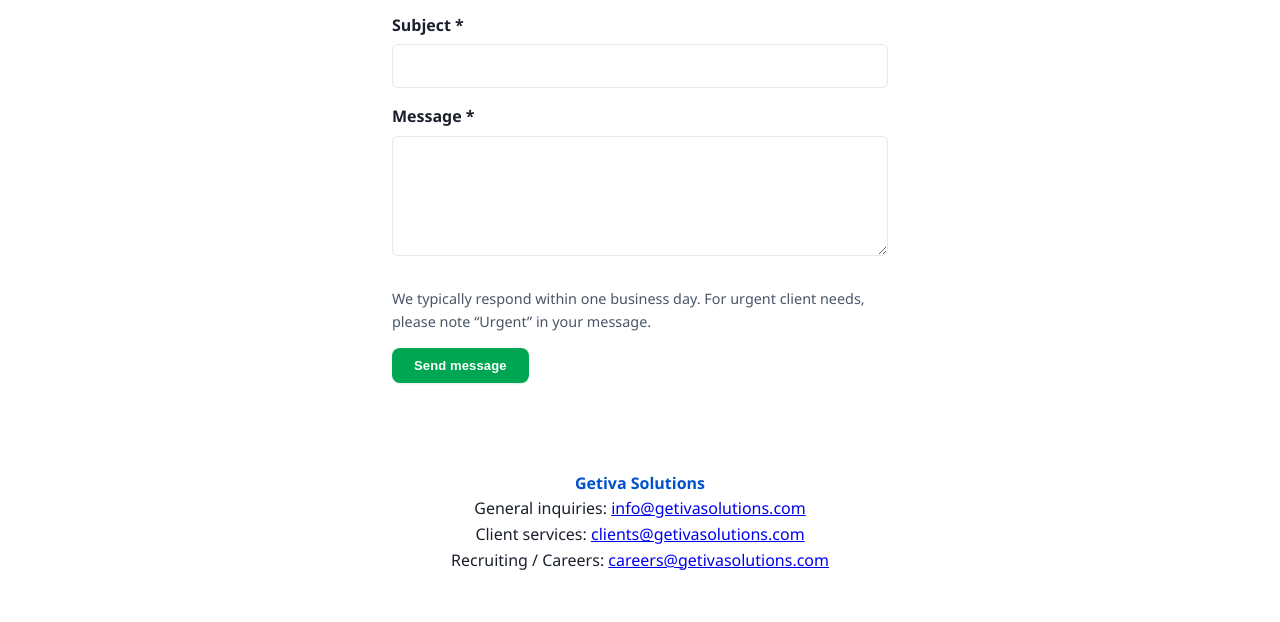
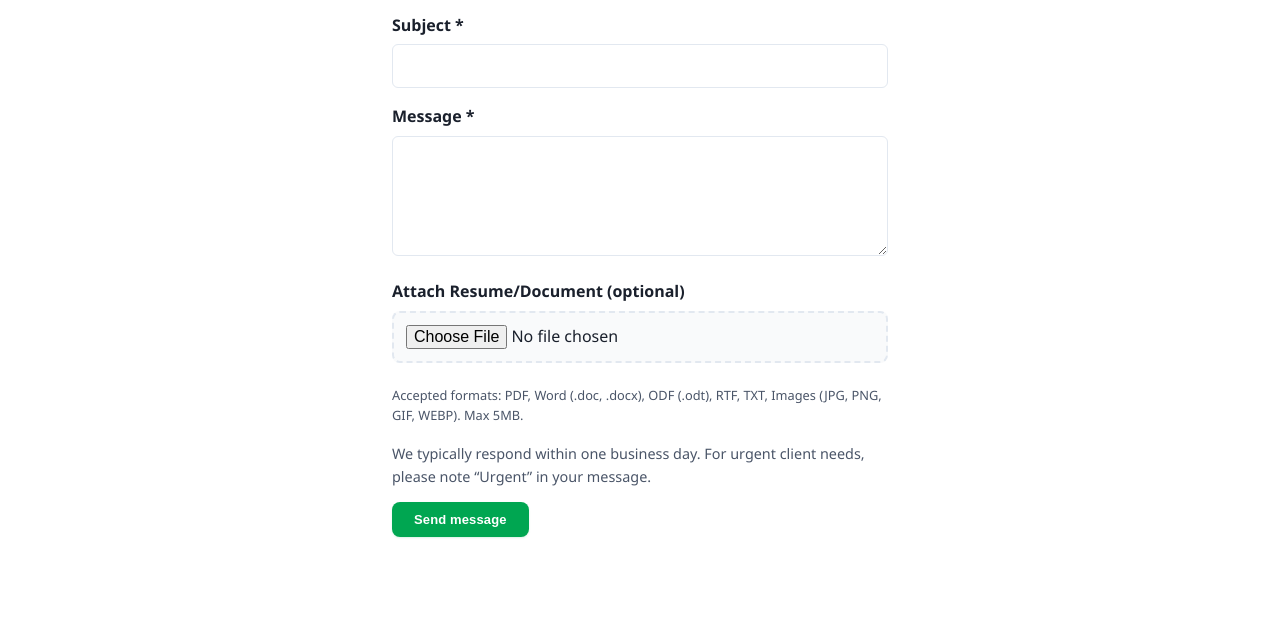
Before and after one commit to Kosanah/getivasolutions, a website: page contact.html in a window 1280 px wide. Shown: the part 1357-1979 px from the top of the page. Drawn offline with Linux system fonts and the light colour scheme.

Commit message:
Add file upload feature to contact form for resumes and documents

```diff
--- a/contact.html
+++ b/contact.html
@@ -76,7 +76,7 @@
       <p>Use the form below and we will respond within one business day. For urgent client needs, please note “Urgent” in your message.</p>
     </div>
 
-    <form class="contact-form" id="contact-form" action="https://formsubmit.co/info@getivasolutions.com" method="POST">
+    <form class="contact-form" id="contact-form" action="https://formsubmit.co/info@getivasolutions.com" method="POST" enctype="multipart/form-data">
       <input type="hidden" name="_subject" value="✅ Thank You - Getiva Solutions">
       <input type="hidden" name="_next" value="https://getivasolutions.com/contact.html?submitted=true">
       <input type="hidden" name="_captcha" value="true">
@@ -126,7 +126,11 @@ The Getiva Solutions Team
 
       <label for="message">Message *</label>
       <textarea id="message" name="message" required></textarea>
-
+      <label for="attachment">Attach Resume/Document (optional)</label>
+      <div class="file-upload-wrapper">
+        <input type="file" id="attachment" name="attachment" accept=".pdf,.doc,.docx,.odt,.odf,.rtf,.txt,.jpg,.jpeg,.png,.gif,.webp">
+        <p class="file-hint">Accepted formats: PDF, Word (.doc, .docx), ODF (.odt), RTF, TXT, Images (JPG, PNG, GIF, WEBP). Max 5MB.</p>
+      </div>
       <p class="note">We typically respond within one business day. For urgent client needs, please note “Urgent” in your message.</p>
 
       <button type="submit" class="btn btn-primary">Send message</button>
--- a/styles.css
+++ b/styles.css
@@ -3289,6 +3289,39 @@ body.menu-open .nav-backdrop {
   margin-top: 8px;
 }
 
+/* File Upload Styling */
+.file-upload-wrapper {
+  margin-bottom: 16px;
+}
+
+.contact-form input[type="file"] {
+  width: 100%;
+  padding: 12px;
+  border: 2px dashed var(--color-border, #d1d5db);
+  border-radius: 8px;
+  background: var(--color-surface, #f9fafb);
+  cursor: pointer;
+  transition: border-color 0.2s ease, background 0.2s ease;
+}
+
+.contact-form input[type="file"]:hover {
+  border-color: var(--color-accent, #1a56db);
+  background: var(--color-surface-hover, #f3f4f6);
+}
+
+.contact-form input[type="file"]:focus {
+  outline: none;
+  border-color: var(--color-accent, #1a56db);
+  box-shadow: 0 0 0 3px rgba(26, 86, 219, 0.1);
+}
+
+.file-hint {
+  font-size: 0.8rem;
+  color: var(--color-text-muted, #6b7280);
+  margin-top: 6px;
+  margin-bottom: 0;
+}
+
 /* Utility */
 .text-center { text-align: center; }
 .mb-0 { margin-bottom: 0; }
```
